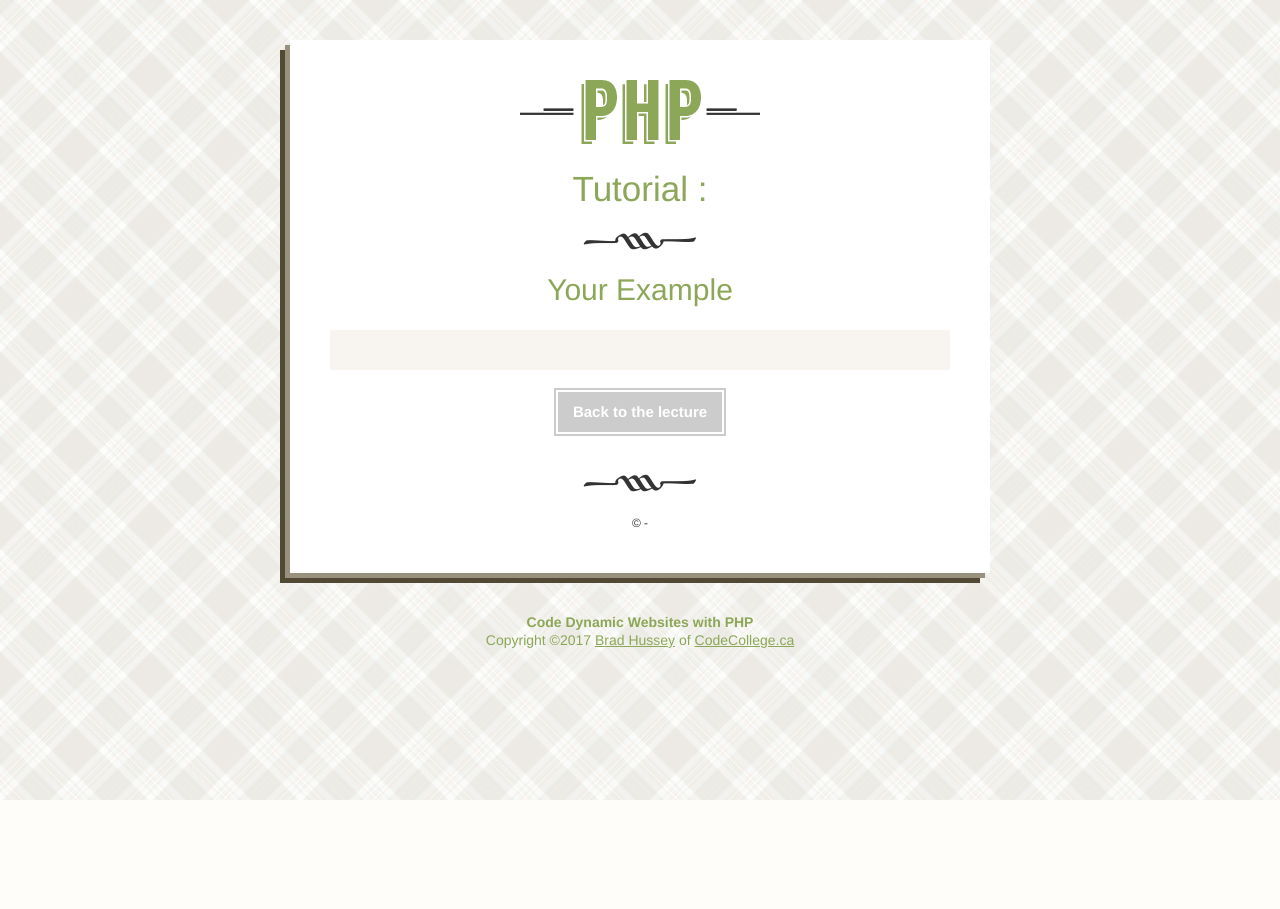
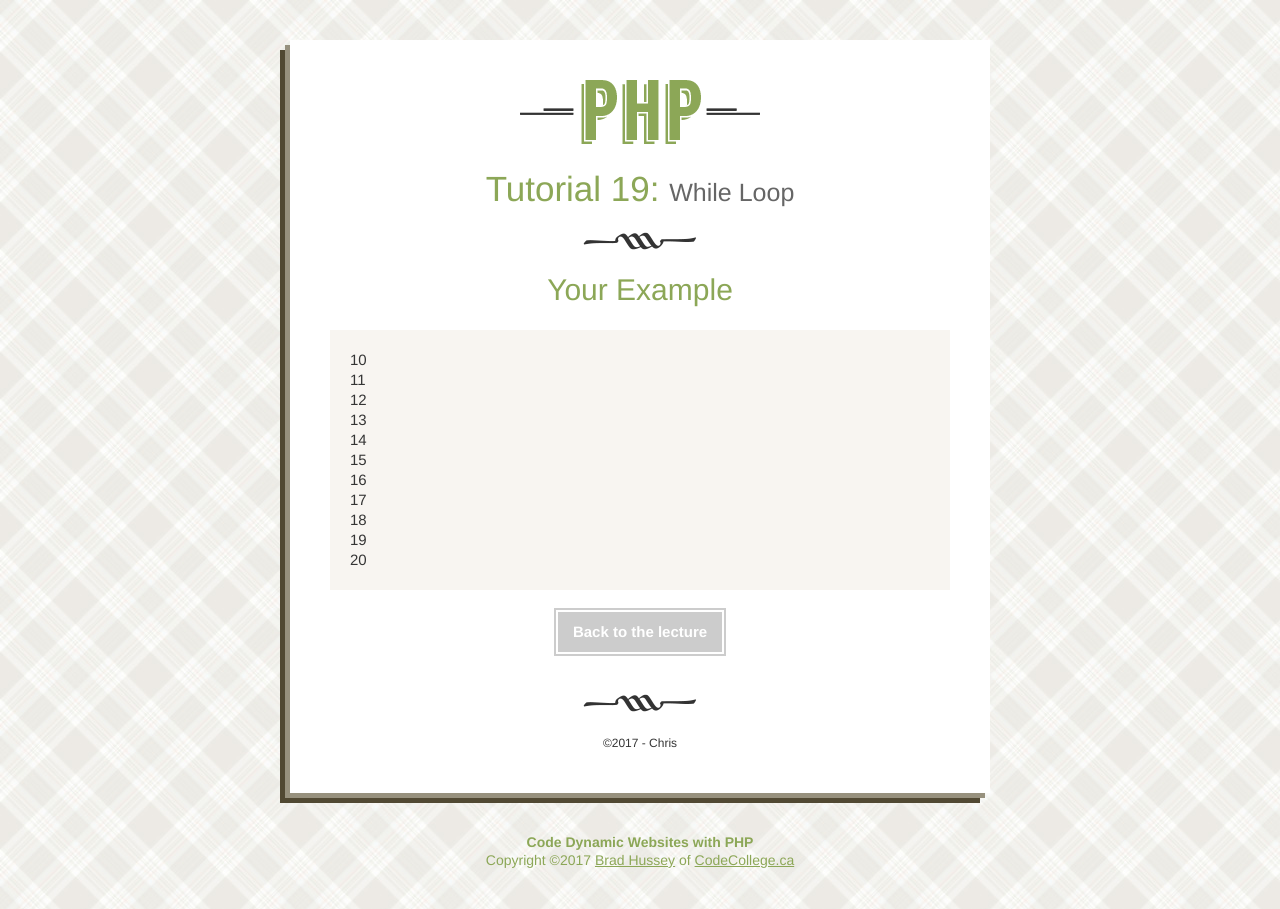
Before and after one commit to chrisxjacobi/php_practice, a PHP site: page /practice.php in a window 1280 px wide. Before the commit the page ends 800 px from the top, so only its background shows below. Run offline with PHP 8.4, Linux system fonts and the light colour scheme.

Commit message:
practice while, for, foreach, and do/while loops

```diff
--- a/19_WhileLoop/practice.php
+++ b/19_WhileLoop/practice.php
@@ -1,17 +1,19 @@
 <?php
 
 	// Constants
-
+    define('TITLE', 'While Loop');
 
 	// Custom Variables
-
+    $myName = 'Chris';
+    $lessonNum = 19;
+    $year = date('Y');
 
 ?>
 
 <!DOCTYPE html>
 <html>
 	<head>
-		<title>PHP <!-- TITLE --></title>
+		<title>PHP <?php echo TITLE ?></title>
 		<link href="../assets/styles.css" rel="stylesheet">
 	</head>
 	<body>
@@ -20,7 +22,7 @@
 				<img src="../assets/img/logo.png" alt="PHP">
 			</a>
 
-			<h1>Tutorial <!-- LESSON NUMBER -->: <small><!-- TITLE --></small></h1>
+			<h1>Tutorial <?php echo $lessonNum ?>: <small><?php echo TITLE ?></small></h1>
 			<hr>
 
 			<h2>Your Example</h2>
@@ -29,7 +31,12 @@
 
 				<?php
 
-				    // your code here
+				    $startingNum = 10;
+
+                    while ($startingNum <= 20) {
+                        echo $startingNum . "<br>";
+                        $startingNum++;
+                    }
 
 				?>
 
@@ -39,7 +46,7 @@
 
 			<hr>
 
-			<small>&copy;<!-- YEAR --> - <!-- NAME --></small>
+			<small>&copy;<?php echo $year ?> - <?php echo $myName ?></small>
 		</div><!-- end wrapper -->
 
 		<div class="copyright-info">
--- a/20_ForLoop/practice.php
+++ b/20_ForLoop/practice.php
@@ -4,7 +4,7 @@
 	define("TITLE", "For Loop");
 
 	// Custom Variables
-	$myName	= "Brad Hussey";
+	$myName	= "Chris";
 	$lessonNum	= 20;
 
 ?>
@@ -30,7 +30,9 @@
 
 				<?php
 
-				    // your code here
+				    for ($a = 0; $a <= 20; $a++) {
+                        echo "Number: $a <br>";
+                    }
 
 				?>
 
```
Also changed, not shown: 21_ForeachLoop/practice.php (+6 -2 lines), 22_DoWhileLoop/practice.php (+6 -2 lines).
